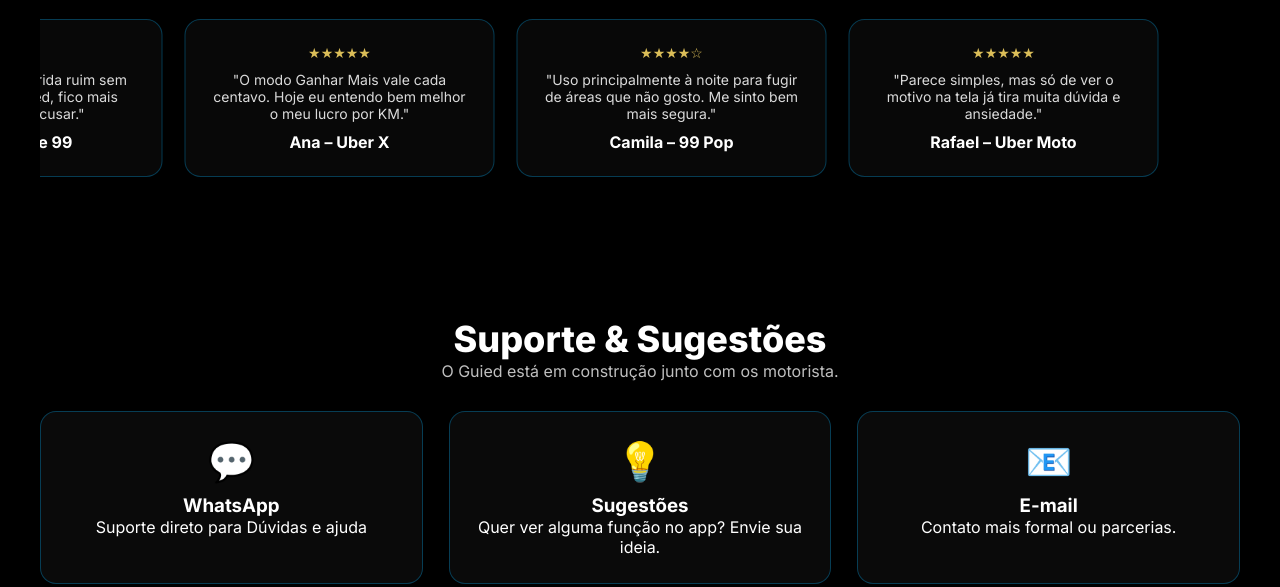
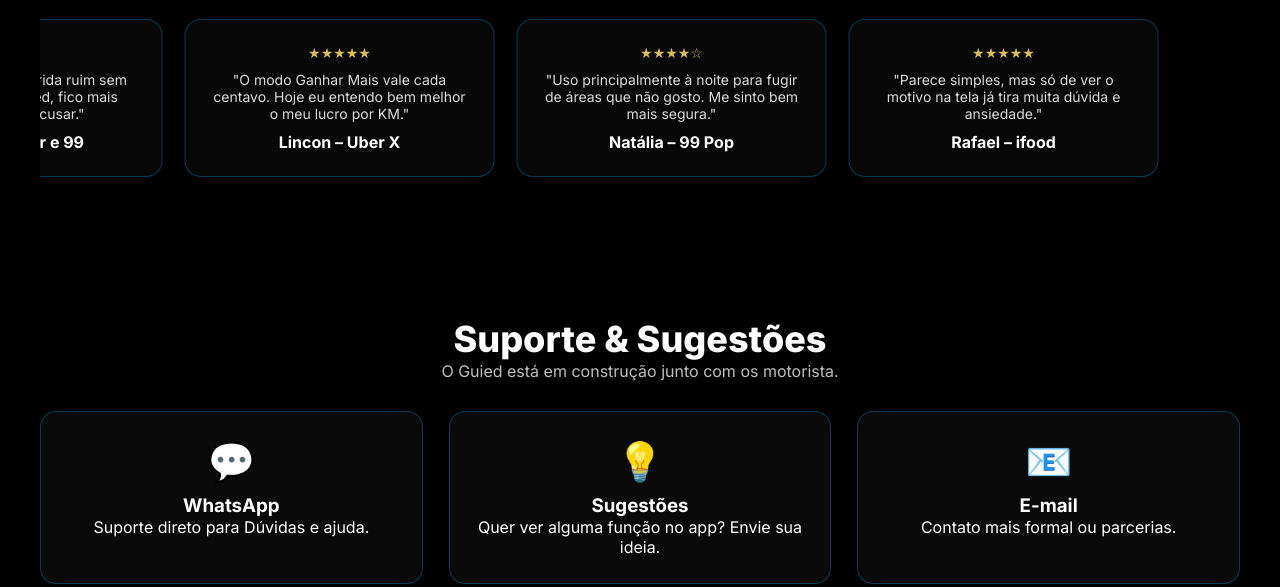
Before and after one commit to yHysoka/paginas-guied, a plain HTML site: page index.html in a window 1280 px wide. Shown: the part 5520-6107 px from the top of the page. Drawn offline with Linux system fonts and the light colour scheme.

Commit message:
Add files via upload

```diff
--- a/index.html
+++ b/index.html
@@ -360,25 +360,25 @@
                 <div class="depo-card">
                     <p class="stars">★★★★★</p>
                     <p>"Eu aceitava muita corrida ruim sem perceber. Com o Guied, fico mais tranquilo para recusar."</p>
-                    <h4>João – Uber e 99</h4>
+                    <h4>Adriano – Uber e 99</h4>
                 </div>
 
                 <div class="depo-card">
                     <p class="stars">★★★★★</p>
                     <p>"O modo Ganhar Mais vale cada centavo. Hoje eu entendo bem melhor o meu lucro por KM."</p>
-                    <h4>Ana – Uber X</h4>
+                    <h4>Lincon – Uber X</h4>
                 </div>
 
                 <div class="depo-card">
                     <p class="stars">★★★★☆</p>
                     <p>"Uso principalmente à noite para fugir de áreas que não gosto. Me sinto bem mais segura."</p>
-                    <h4>Camila – 99 Pop</h4>
+                    <h4>Natália – 99 Pop</h4>
                 </div>
 
                 <div class="depo-card">
                     <p class="stars">★★★★★</p>
                     <p>"Parece simples, mas só de ver o motivo na tela já tira muita dúvida e ansiedade."</p>
-                    <h4>Rafael – Uber Moto</h4>
+                    <h4>Rafael – ifood</h4>
                 </div>
 
             </div>
@@ -395,7 +395,7 @@
             <a href="https://wa.me/558591859751" class="suporte-card" target="_blank">
                 <div class="suporte-icon">💬</div>
                 <h3>WhatsApp</h3>
-                <p>Suporte direto para Dúvidas e ajuda</p>
+                <p>Suporte direto para Dúvidas e ajuda.</p>
             </a>
 
             <a href="https://wa.me/558591859751?text=Tenho%20uma%20sugest%C3%A3o%20para%20o%20Guied"
```
